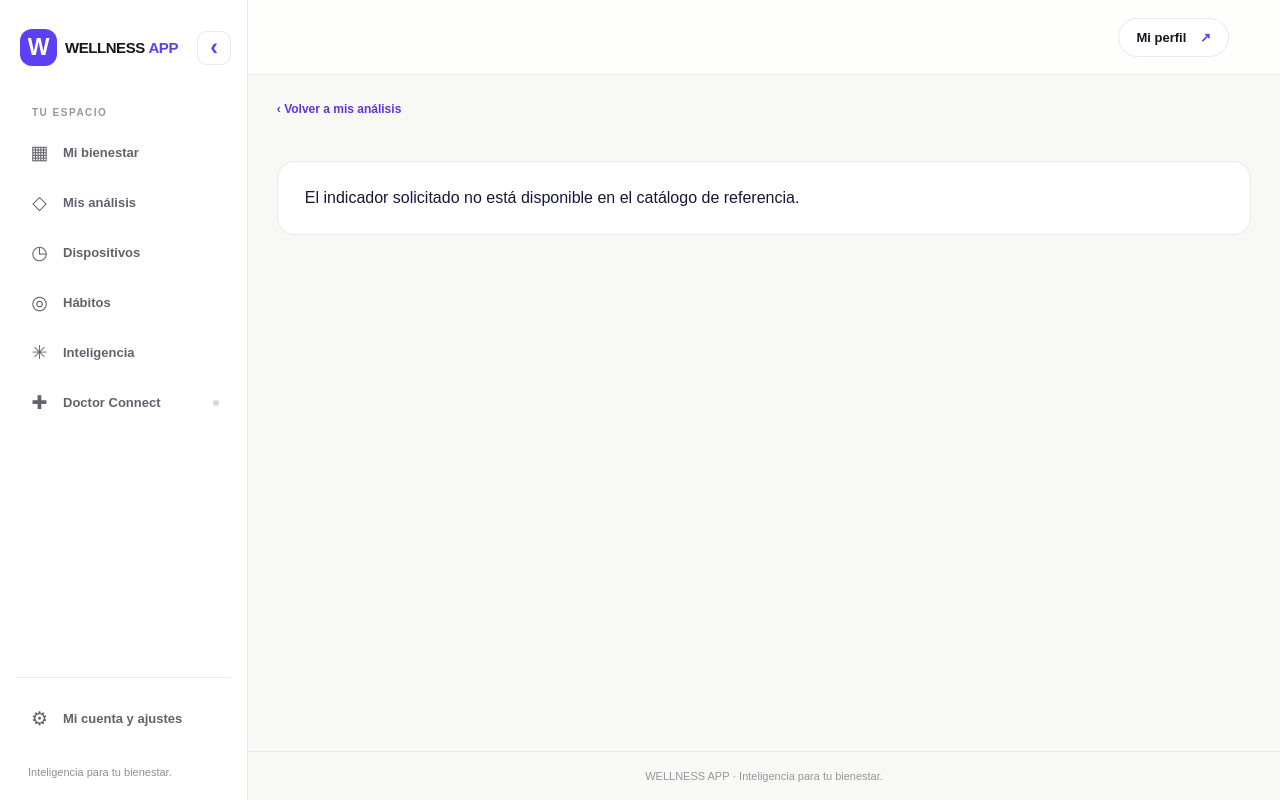
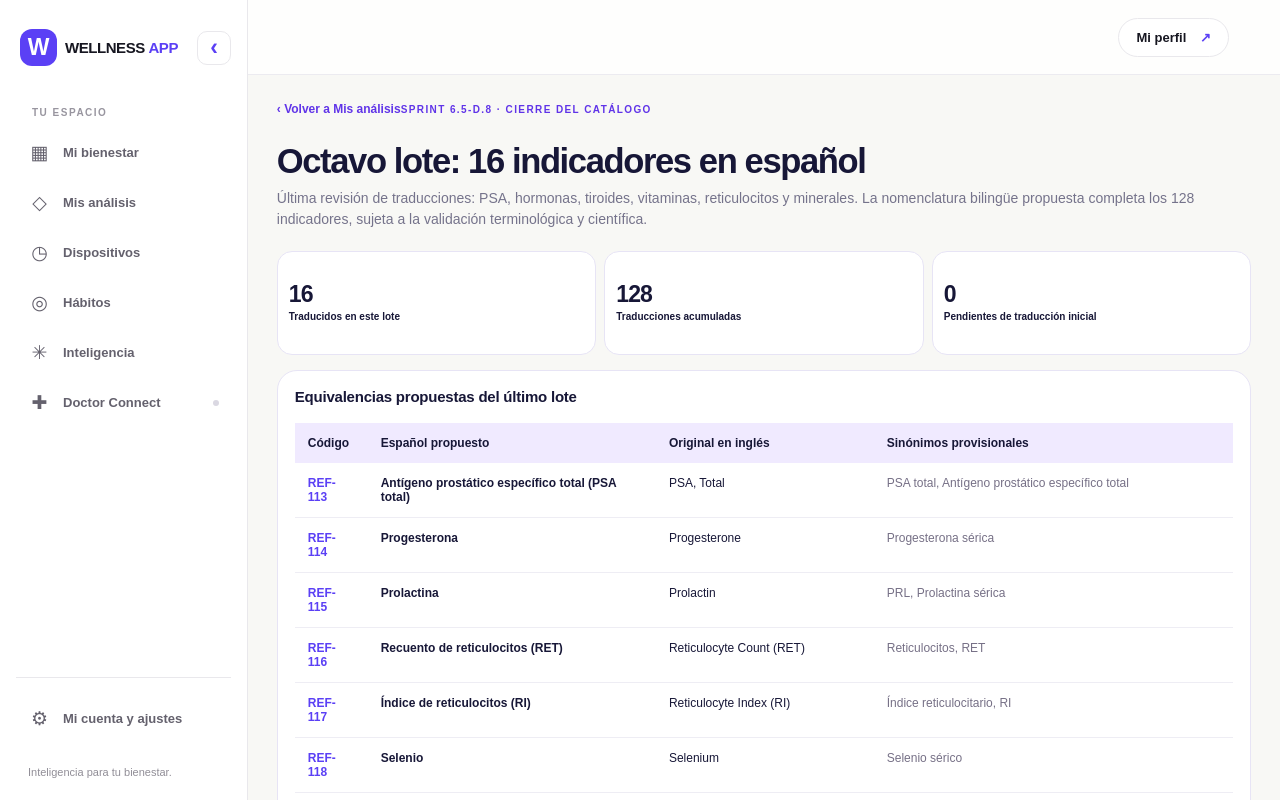
Before and after one commit to papasinfrontera/wellness-app-platform-MVP, a Next.js app: page /mi-analisis/revision-espanol-8 in a window 1280 px wide. Shown: the top 800 px of the page. Built offline with nearby package versions, Linux system fonts and the light colour scheme.

Commit message:
feat(6.5-D.8): final 16-indicator bilingual terminology review and completion page

```diff
--- /dev/null
+++ b/src/app/(dashboard)/mi-analisis/revision-espanol-8/page.tsx
@@ -0,0 +1,25 @@
+import catalog from "../catalog-reference.json";
+import "../analisis.css";
+type Entry={id:number;name:string;name_en?:string;aliases?:string[];code?:string};
+const full=catalog as Entry[];
+const items=full.filter(x=>x.id>=113&&x.id<=128);
+export default function LastBatchReview(){return <main className="wa-page">
+<a href="/mi-analisis" className="wa-back">‹ Volver a Mis análisis</a>
+<span className="wa-eyebrow">SPRINT 6.5-D.8 · CIERRE DEL CATÁLOGO</span>
+<h1 className="wa-title">Octavo lote: 16 indicadores en español</h1>
+<p className="wa-subtitle">Última revisión de traducciones: PSA, hormonas, tiroides, vitaminas, reticulocitos y minerales. La nomenclatura bilingüe propuesta completa los 128 indicadores, sujeta a la validación terminológica y científica.</p>
+<div className="wa-metrics" style={{gridTemplateColumns:"repeat(3,minmax(0,1fr))",marginTop:21}}>
+<article className="wa-metric"><strong className="wa-metric-number">16</strong><span className="wa-metric-label">Traducidos en este lote</span></article>
+<article className="wa-metric"><strong className="wa-metric-number">128</strong><span className="wa-metric-label">Traducciones acumuladas</span></article>
+<article className="wa-metric"><strong className="wa-metric-number">0</strong><span className="wa-metric-label">Pendientes de traducción inicial</span></article></div>
+<div className="wa-explorer" style={{marginTop:15}}><h2>Equivalencias propuestas del último lote</h2>
+<div style={{overflowX:"auto"}}><table style={{width:"100%",borderCollapse:"collapse",minWidth:690,fontSize:12}}>
+<thead><tr style={{background:"#f0eaff",textAlign:"left"}}><th style={{padding:13}}>Código</th><th style={{padding:13}}>Español propuesto</th><th style={{padding:13}}>Original en inglés</th><th style={{padding:13}}>Sinónimos provisionales</th></tr></thead>
+<tbody>{items.map(x=><tr key={x.id} style={{verticalAlign:"top",borderBottom:"1px solid #eeedf4"}}><td style={{padding:13,fontWeight:800,color:"#5B40F5"}}>{x.code}</td><td style={{padding:13,fontWeight:700}}>{x.name}</td><td style={{padding:13}}>{x.name_en}</td><td style={{padding:13,color:"#767086"}}>{(x.aliases||[]).join(", ")}</td></tr>)}</tbody></table></div></div>
+<div className="wa-explorer" style={{marginTop:14}}>
+<h2>Comprobaciones antes de activar la importación PDF</h2>
+<p className="wa-subtitle">El PSA libre porcentual, el PSA libre cuantitativo y el PSA total son pruebas distintas. La testosterona por inmunoensayo tampoco identifica automáticamente otro método analítico. «Vitamina D» exige confirmar en el informe si corresponde a 25-hidroxivitamina D u otra prueba. Las equivalencias de los 128 nombres siguen en estado provisional.</p>
+</div>
+<p className="wa-disclaimer">No se han incorporado resultados personales, rangos clínicos, unidades ni cálculos diagnósticos. El reconocimiento del PDF se realizará posteriormente con revisión humana de muestra, método, analito, unidad y fecha antes de guardar.</p>
+<a className="wb-action" href="/mi-analisis">Revisar los 128 indicadores ↗</a>
+</main>}
```
